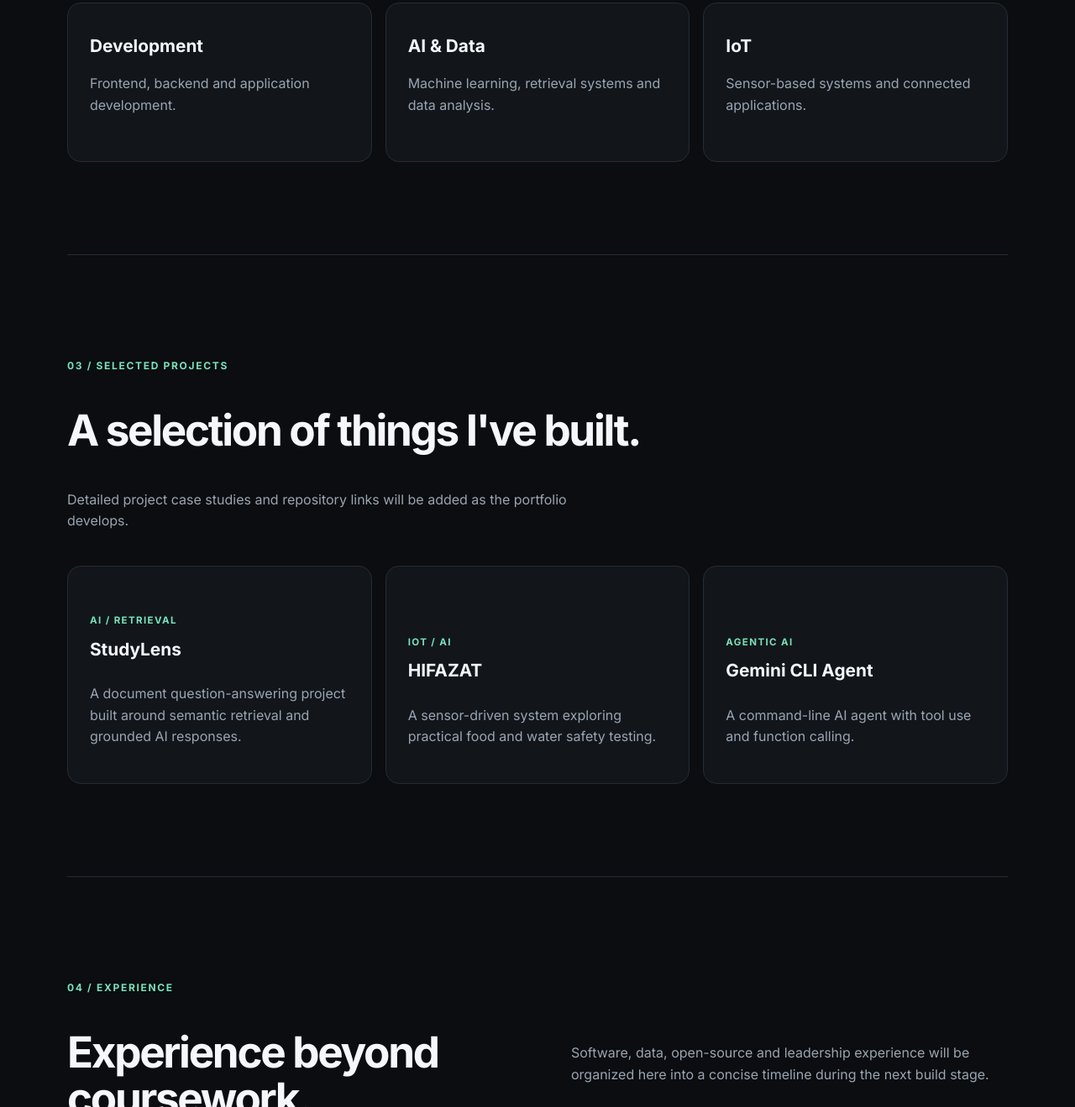
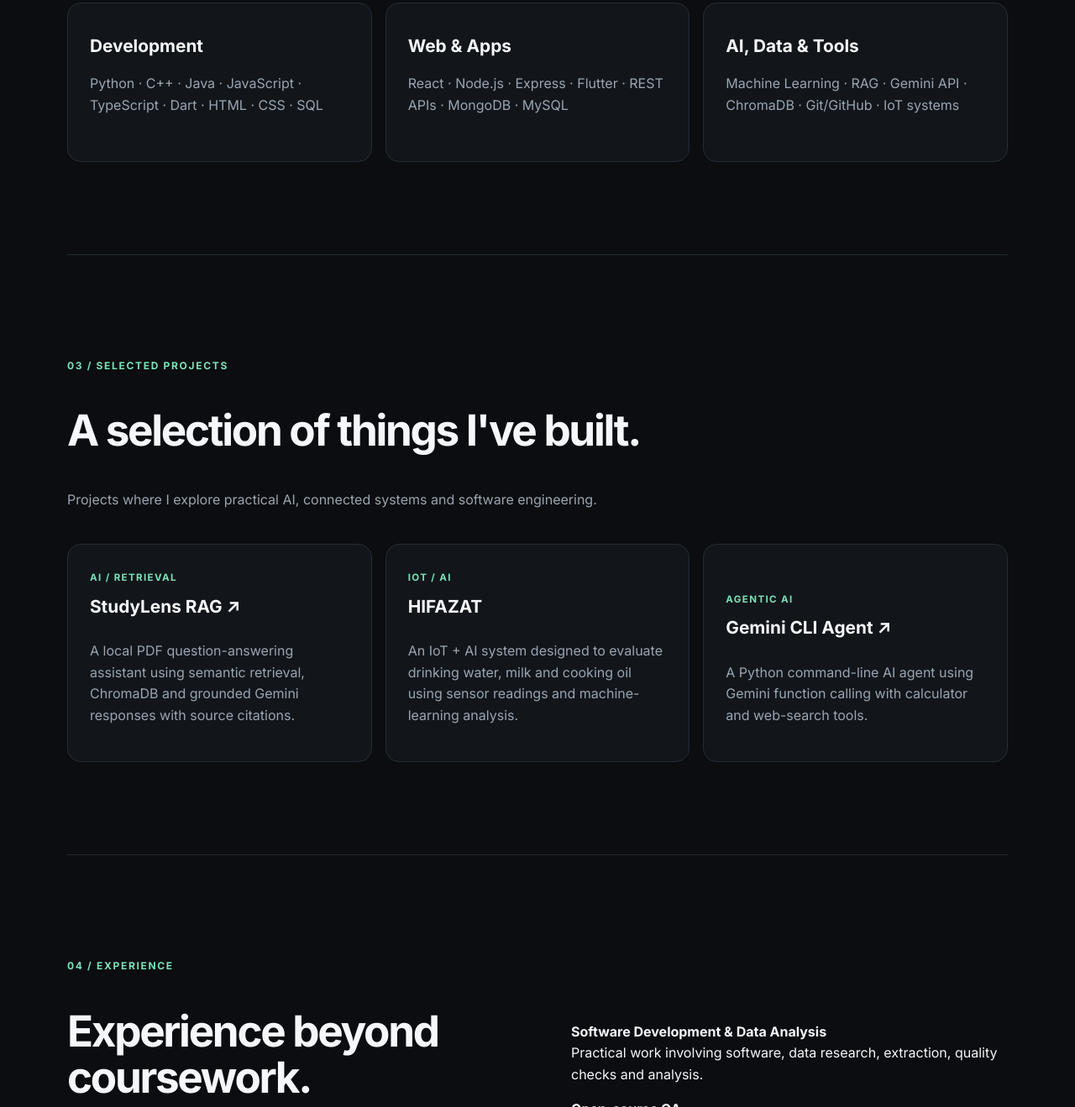
Before and after one commit to MuhammadOsama03/portfolio, a plain HTML site: page index.html in a window 1280 px wide. Shown: the part 1481-2800 px from the top of the page at 84% size. Drawn offline with Linux system fonts and the light colour scheme.

Commit message:
Add detailed skills and project links

```diff
--- a/index.html
+++ b/index.html
@@ -17,86 +17,34 @@
     <nav class="nav container" aria-label="Main navigation">
       <a class="logo" href="#home">MO<span>.</span></a>
       <button class="menu-toggle" type="button" aria-label="Open navigation" aria-expanded="false">☰</button>
-      <div class="nav-links">
-        <a href="#about">About</a>
-        <a href="#skills">Skills</a>
-        <a href="#projects">Projects</a>
-        <a href="#experience">Experience</a>
-        <a href="#contact">Contact</a>
-      </div>
+      <div class="nav-links"><a href="#about">About</a><a href="#skills">Skills</a><a href="#projects">Projects</a><a href="#experience">Experience</a><a href="#contact">Contact</a></div>
     </nav>
   </header>
-
   <main>
     <section class="hero container" id="home">
-      <div class="hero-copy">
-        <p class="eyebrow">Computer Science · Software · AI/ML · IoT</p>
-        <h1>I build practical technology from ideas.</h1>
-        <p class="hero-text">I'm Muhammad Osama, a final-semester Computer Science student focused on software development, AI/ML and IoT. I enjoy turning problems into useful, working products.</p>
-        <div class="hero-actions">
-          <a class="button primary" href="#projects">View my work</a>
-          <a class="button secondary" href="#contact">Get in touch</a>
-        </div>
-      </div>
-      <aside class="hero-card" aria-label="Current focus">
-        <p class="card-label">Currently</p>
-        <h2>Building, learning and contributing.</h2>
-        <div class="status-row"><span></span> AI & retrieval projects</div>
-        <div class="status-row"><span></span> Open-source QA</div>
-        <div class="status-row"><span></span> Software & data work</div>
-      </aside>
+      <div class="hero-copy"><p class="eyebrow">Computer Science · Software · AI/ML · IoT</p><h1>I build practical technology from ideas.</h1><p class="hero-text">I'm Muhammad Osama, a final-semester Computer Science student focused on software development, AI/ML and IoT. I enjoy turning problems into useful, working products.</p><div class="hero-actions"><a class="button primary" href="#projects">View my work</a><a class="button secondary" href="#contact">Get in touch</a></div></div>
+      <aside class="hero-card" aria-label="Current focus"><p class="card-label">Currently</p><h2>Building, learning and contributing.</h2><div class="status-row"><span></span> AI & retrieval projects</div><div class="status-row"><span></span> Open-source QA</div><div class="status-row"><span></span> Software & data work</div></aside>
     </section>
-
-    <section class="section container" id="about">
-      <p class="section-label">01 / About</p>
-      <div class="section-grid">
-        <h2>Curious about how software can solve real problems.</h2>
-        <p>I work across software development, data and intelligent systems. My interests include AI/ML, IoT and web development, with a focus on learning through projects and practical contribution.</p>
-      </div>
-    </section>
-
+    <section class="section container" id="about"><p class="section-label">01 / About</p><div class="section-grid"><h2>Curious about how software can solve real problems.</h2><p>I work across software development, data and intelligent systems. My interests include AI/ML, IoT and web development, with a focus on learning through projects and practical contribution.</p></div></section>
     <section class="section container" id="skills">
       <p class="section-label">02 / Skills</p>
       <div class="placeholder-grid">
-        <article><h3>Development</h3><p>Frontend, backend and application development.</p></article>
-        <article><h3>AI & Data</h3><p>Machine learning, retrieval systems and data analysis.</p></article>
-        <article><h3>IoT</h3><p>Sensor-based systems and connected applications.</p></article>
+        <article><h3>Development</h3><p>Python · C++ · Java · JavaScript · TypeScript · Dart · HTML · CSS · SQL</p></article>
+        <article><h3>Web & Apps</h3><p>React · Node.js · Express · Flutter · REST APIs · MongoDB · MySQL</p></article>
+        <article><h3>AI, Data & Tools</h3><p>Machine Learning · RAG · Gemini API · ChromaDB · Git/GitHub · IoT systems</p></article>
       </div>
     </section>
-
     <section class="section container" id="projects">
-      <p class="section-label">03 / Selected Projects</p>
-      <div class="project-intro">
-        <h2>A selection of things I've built.</h2>
-        <p>Detailed project case studies and repository links will be added as the portfolio develops.</p>
-      </div>
+      <p class="section-label">03 / Selected Projects</p><div class="project-intro"><h2>A selection of things I've built.</h2><p>Projects where I explore practical AI, connected systems and software engineering.</p></div>
       <div class="project-grid">
-        <article class="project-card"><span>AI / Retrieval</span><h3>StudyLens</h3><p>A document question-answering project built around semantic retrieval and grounded AI responses.</p></article>
-        <article class="project-card"><span>IoT / AI</span><h3>HIFAZAT</h3><p>A sensor-driven system exploring practical food and water safety testing.</p></article>
-        <article class="project-card"><span>Agentic AI</span><h3>Gemini CLI Agent</h3><p>A command-line AI agent with tool use and function calling.</p></article>
+        <a class="project-card" href="https://github.com/MuhammadOsama03/StudyLens-RAG" target="_blank" rel="noreferrer"><span>AI / Retrieval</span><h3>StudyLens RAG ↗</h3><p>A local PDF question-answering assistant using semantic retrieval, ChromaDB and grounded Gemini responses with source citations.</p></a>
+        <article class="project-card"><span>IoT / AI</span><h3>HIFAZAT</h3><p>An IoT + AI system designed to evaluate drinking water, milk and cooking oil using sensor readings and machine-learning analysis.</p></article>
+        <a class="project-card" href="https://github.com/MuhammadOsama03/gemini-cli-agent" target="_blank" rel="noreferrer"><span>Agentic AI</span><h3>Gemini CLI Agent ↗</h3><p>A Python command-line AI agent using Gemini function calling with calculator and web-search tools.</p></a>
       </div>
     </section>
-
-    <section class="section container" id="experience">
-      <p class="section-label">04 / Experience</p>
-      <div class="section-grid">
-        <h2>Experience beyond coursework.</h2>
-        <p>Software, data, open-source and leadership experience will be organized here into a concise timeline during the next build stage.</p>
-      </div>
-    </section>
-
-    <section class="section contact container" id="contact">
-      <p class="section-label">05 / Contact</p>
-      <h2>Let's build something useful.</h2>
-      <p>I'm open to software development, AI/ML, data and internship opportunities.</p>
-      <div class="hero-actions">
-        <a class="button primary" href="mailto:contact@example.com">Email me</a>
-        <a class="button secondary" href="https://github.com/MuhammadOsama03" target="_blank" rel="noreferrer">GitHub</a>
-      </div>
-    </section>
+    <section class="section container" id="experience"><p class="section-label">04 / Experience</p><div class="section-grid"><h2>Experience beyond coursework.</h2><div><p><strong>Software Development & Data Analysis</strong><br>Practical work involving software, data research, extraction, quality checks and analysis.</p><p><strong>Open-source QA</strong><br>Contributing to LibreOffice quality assurance by learning bug reproduction, testing and reporting workflows.</p><p><strong>Leadership & Events</strong><br>Experience coordinating teams, student initiatives and university events alongside technical work.</p></div></div></section>
+    <section class="section contact container" id="contact"><p class="section-label">05 / Contact</p><h2>Let's build something useful.</h2><p>I'm open to software development, AI/ML, data, internship and part-time opportunities.</p><div class="hero-actions"><a class="button primary" href="https://github.com/MuhammadOsama03" target="_blank" rel="noreferrer">GitHub Profile</a><a class="button secondary" href="#home">Back to top ↑</a></div></section>
   </main>
-
-  <footer class="footer container"><p>© <span id="year"></span> Muhammad Osama</p><p>Built with HTML, CSS & JavaScript.</p></footer>
-  <script src="script.js"></script>
+  <footer class="footer container"><p>© <span id="year"></span> Muhammad Osama</p><p>Built with HTML, CSS & JavaScript.</p></footer><script src="script.js"></script>
 </body>
 </html>
```
